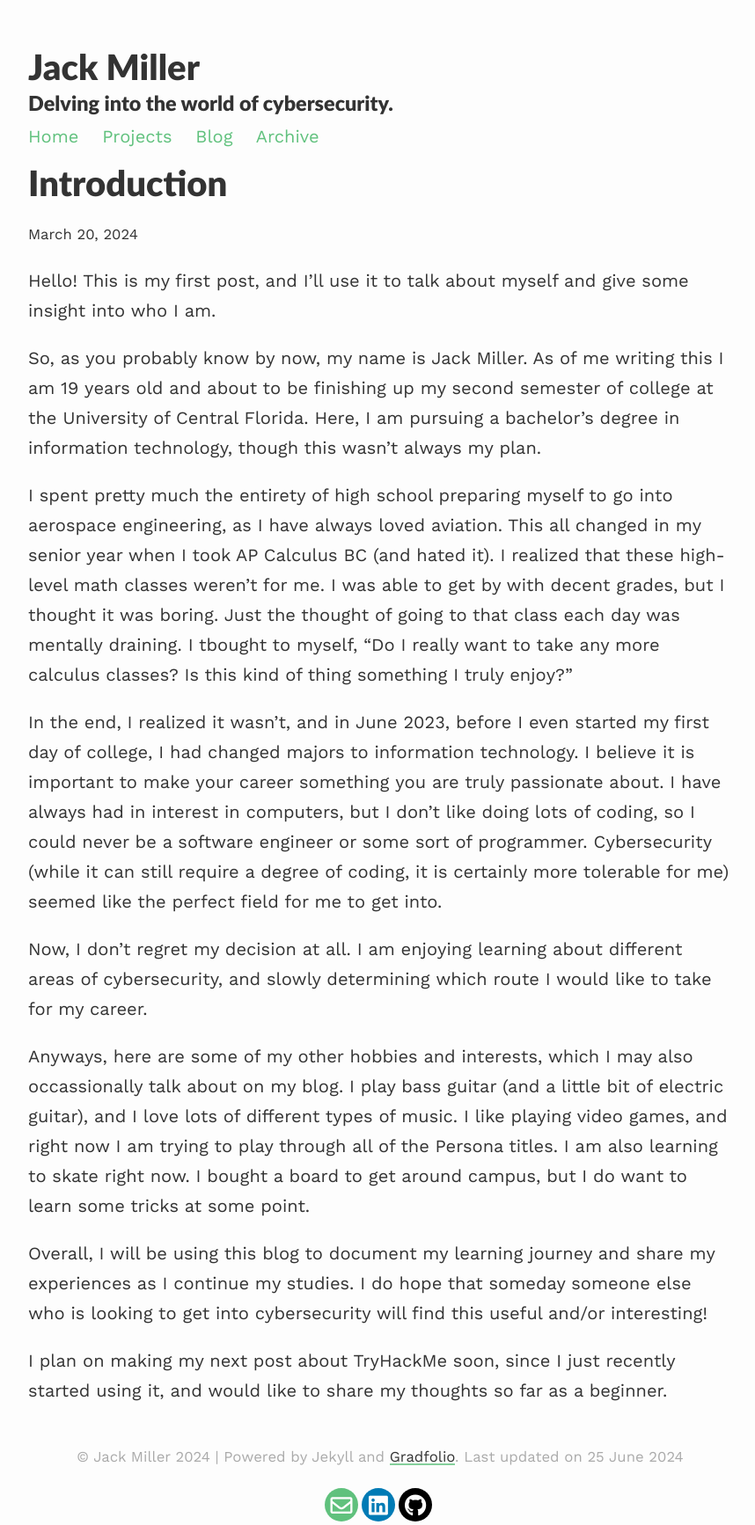
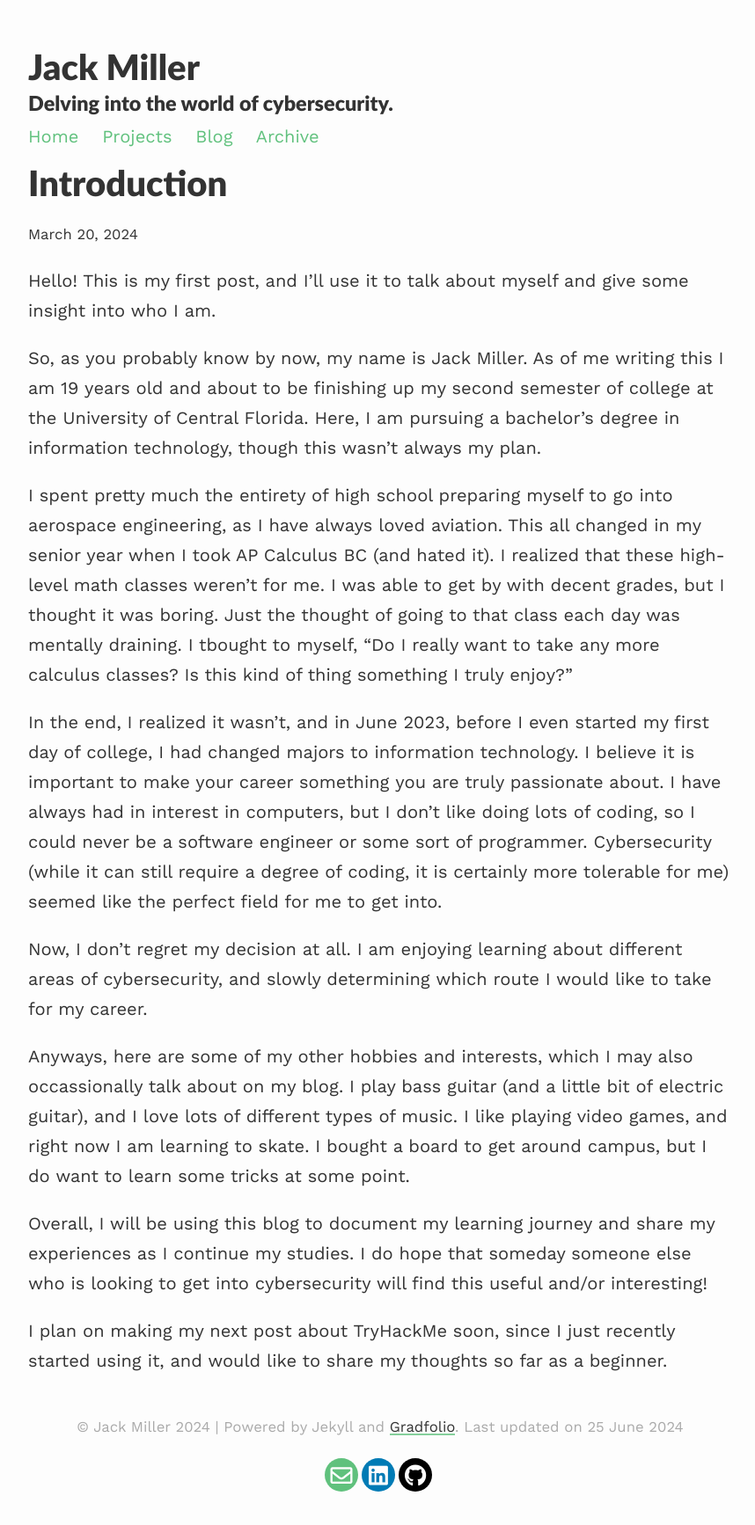
Before and after one commit to jackdmiller/jackdmiller.github.io, a Jekyll site: the page built from _posts/2024-03-20-introduction.md, in a window 1280 px wide. Shown: the whole page at 88% size, without its empty margins (208-1066 px from the left). Built offline with Jekyll 4.4.1, drawn with Linux system fonts in a browser that asks for light colours; nearby versions of some CDN libraries; after the commit the page ends 1700 px from its top, so only the background shows below that.

Commit message:
Update 2024-03-20-introduction.md

```diff
--- a/_posts/2024-03-20-introduction.md
+++ b/_posts/2024-03-20-introduction.md
@@ -13,7 +13,7 @@ In the end, I realized it wasn't, and in June 2023, before I even started my fir
 
 Now, I don't regret my decision at all. I am enjoying learning about different areas of cybersecurity, and slowly determining which route I would like to take for my career.
 
-Anyways, here are some of my other hobbies and interests, which I may also occassionally talk about on my blog. I play bass guitar (and a little bit of electric guitar), and I love lots of different types of music. I like playing video games, and right now I am trying to play through all of the Persona titles. I am also learning to skate right now. I bought a board to get around campus, but I do want to learn some tricks at some point.
+Anyways, here are some of my other hobbies and interests, which I may also occassionally talk about on my blog. I play bass guitar (and a little bit of electric guitar), and I love lots of different types of music. I like playing video games, and right now I am learning to skate. I bought a board to get around campus, but I do want to learn some tricks at some point.
 
 Overall, I will be using this blog to document my learning journey and share my experiences as I continue my studies. I do hope that someday someone else who is looking to get into cybersecurity will find this useful and/or interesting!
 
```
